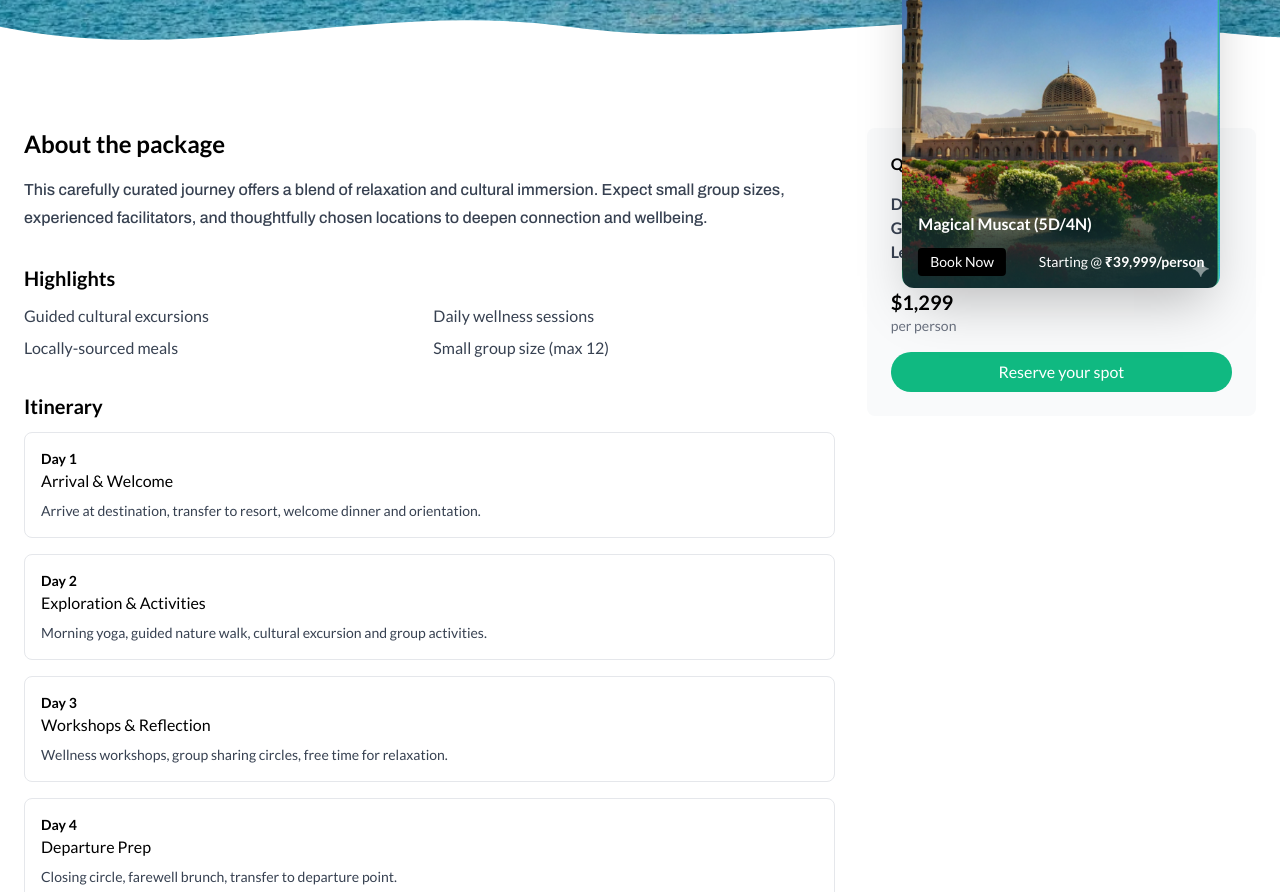
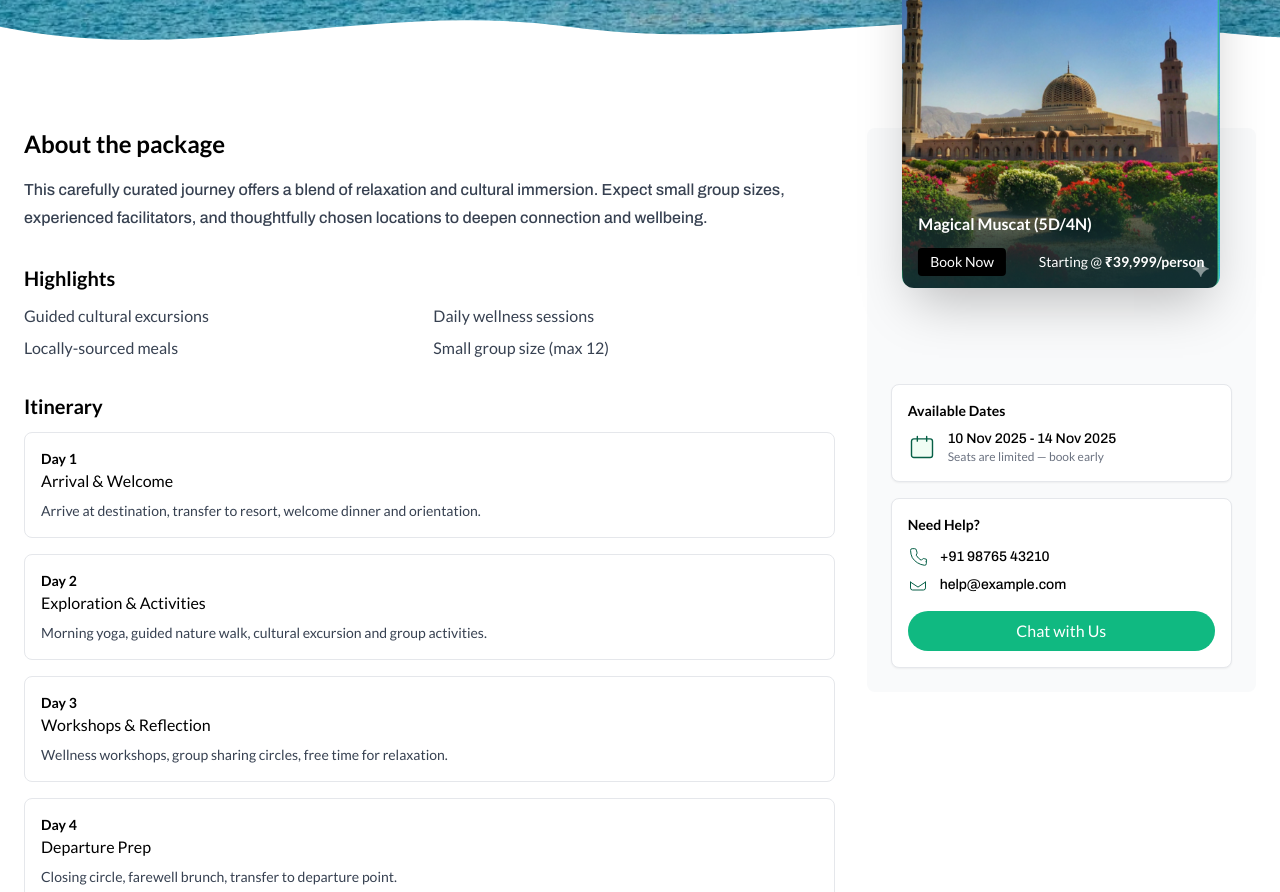
Before and after one commit to PriyalMangal50/Retreats, a React (Vite) app: page /packages/detail in a window 1280 px wide. Shown: the part 560-1452 px from the top of the page. Built offline with nearby package versions, Linux system fonts and the light colour scheme.

Commit message:
Updated Hero, MICETours and added new image20.png

```diff
--- a/src/pages/Packages.tsx
+++ b/src/pages/Packages.tsx
@@ -108,7 +108,8 @@ export default function Packages() {
 
             {/* Right column */}
             <aside className="lg:col-span-1">
-              <div className="bg-gray-50 p-6 rounded-lg sticky top-28">
+              {/* add top padding so the boxes sit below the overlapping image card; keep image offsets unchanged */}
+              <div className="bg-gray-50 p-6 pt-44 md:pt-56 lg:pt-64 rounded-lg sticky top-28">
                 {/* overlapping image card: half sits in hero (above) and half in this details area */}
                 <div className="absolute left-1/2 -translate-x-1/2 -top-24 sm:-top-32 md:-top-48 lg:-top-56 z-40">
                     <div className="relative">
@@ -124,17 +125,44 @@ export default function Packages() {
                         </div>
                     </div>
                 </div>
-                <h4 className="font-semibold">Quick Details</h4>
-                <ul className="mt-4 text-gray-700">
-                  <li><strong>Duration:</strong> 5 days</li>
-                  <li><strong>Group size:</strong> up to 12</li>
-                  <li><strong>Level:</strong> Easy</li>
-                </ul>
+                {/* Two stacked info boxes shown below the overlapping image card */}
+                <div className="flex flex-col gap-4">
+                  {/* Available Dates */}
+                  <div className="bg-white border border-gray-200 p-4 rounded-lg shadow-sm">
+                    <h4 className="text-sm font-semibold mb-2">Available Dates</h4>
+                    <div className="flex items-center gap-3">
+                      <svg width="28" height="28" viewBox="0 0 24 24" fill="none" xmlns="http://www.w3.org/2000/svg" aria-hidden>
+                        <rect x="3" y="5" width="18" height="16" rx="2" stroke="#065f46" strokeWidth="1.2" fill="#f0fdf4" />
+                        <path d="M16 3v4M8 3v4" stroke="#065f46" strokeWidth="1.2" strokeLinecap="round" />
+                      </svg>
+                      <div>
+                        <div className="text-sm font-medium" style={{ fontFamily: 'Archivo, serif' }}>10 Nov 2025 - 14 Nov 2025</div>
+                        <div className="text-xs text-gray-500">Seats are limited — book early</div>
+                      </div>
+                    </div>
+                  </div>
 
-                <div className="mt-6">
-                  <div className="text-xl font-bold">$1,299</div>
-                  <div className="text-sm text-gray-500">per person</div>
-                  <button className="mt-4 w-full bg-emerald-500 text-white py-2 rounded-full">Reserve your spot</button>
+                  {/* Need Help */}
+                  <div className="bg-white border border-gray-200 p-4 rounded-lg shadow-sm">
+                    <h4 className="text-sm font-semibold mb-3">Need Help?</h4>
+
+                    <div className="flex items-center gap-3 mb-2">
+                      <svg width="20" height="20" viewBox="0 0 24 24" fill="none" xmlns="http://www.w3.org/2000/svg" aria-hidden>
+                        <path d="M22 16.92v3a2 2 0 0 1-2.18 2 19.86 19.86 0 0 1-8.63-3.07 19.5 19.5 0 0 1-6-6A19.86 19.86 0 0 1 3.08 4.18 2 2 0 0 1 5 2h3a2 2 0 0 1 2 1.72c.12.9.38 1.78.77 2.6a2 2 0 0 1-.45 2.11L9.91 9.91a16 16 0 0 0 6 6l1.48-1.48a2 2 0 0 1 2.11-.45c.82.39 1.7.65 2.6.77A2 2 0 0 1 22 16.92z" stroke="#065f46" strokeWidth="1.2" strokeLinecap="round" strokeLinejoin="round" />
+                      </svg>
+                      <a href="tel:+919876543210" className="text-sm font-medium" style={{ fontFamily: 'Archivo, serif' }}>+91 98765 43210</a>
+                    </div>
+
+                    <div className="flex items-center gap-3 mb-3">
+                      <svg width="20" height="20" viewBox="0 0 24 24" fill="none" xmlns="http://www.w3.org/2000/svg" aria-hidden>
+                        <path d="M3 8.5v7A2.5 2.5 0 0 0 5.5 18h13a2.5 2.5 0 0 0 2.5-2.5v-7" stroke="#065f46" strokeWidth="1.2" strokeLinecap="round" strokeLinejoin="round" />
+                        <path d="M21 8.5l-9 6-9-6" stroke="#065f46" strokeWidth="1.2" strokeLinecap="round" strokeLinejoin="round" />
+                      </svg>
+                      <a href="mailto:help@example.com" className="text-sm" style={{ fontFamily: 'Archivo, serif' }}>help@example.com</a>
+                    </div>
+
+                    <button className="mt-1 w-full bg-emerald-500 text-white py-2 rounded-full">Chat with Us</button>
+                  </div>
                 </div>
               </div>
             </aside>
```
